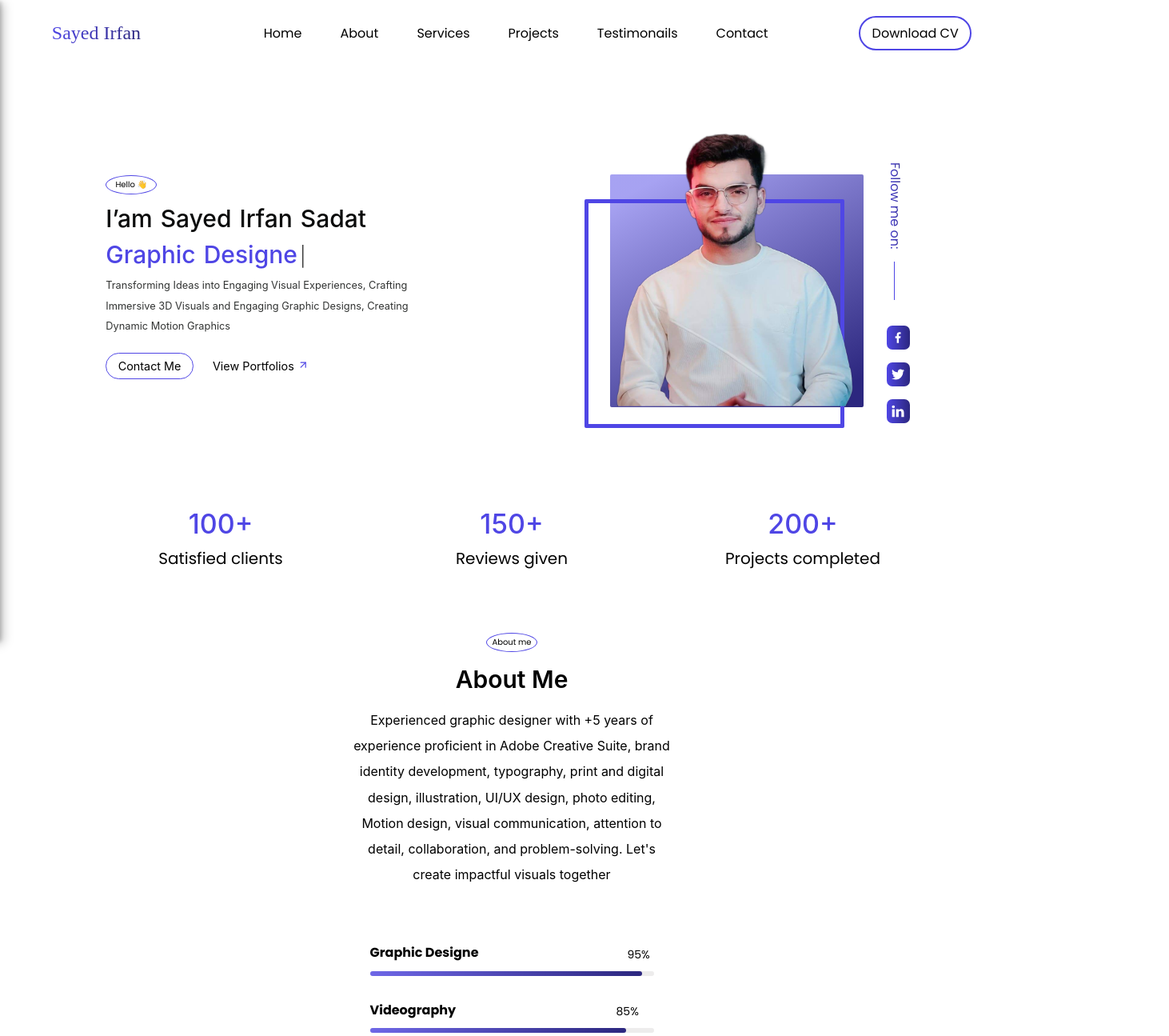
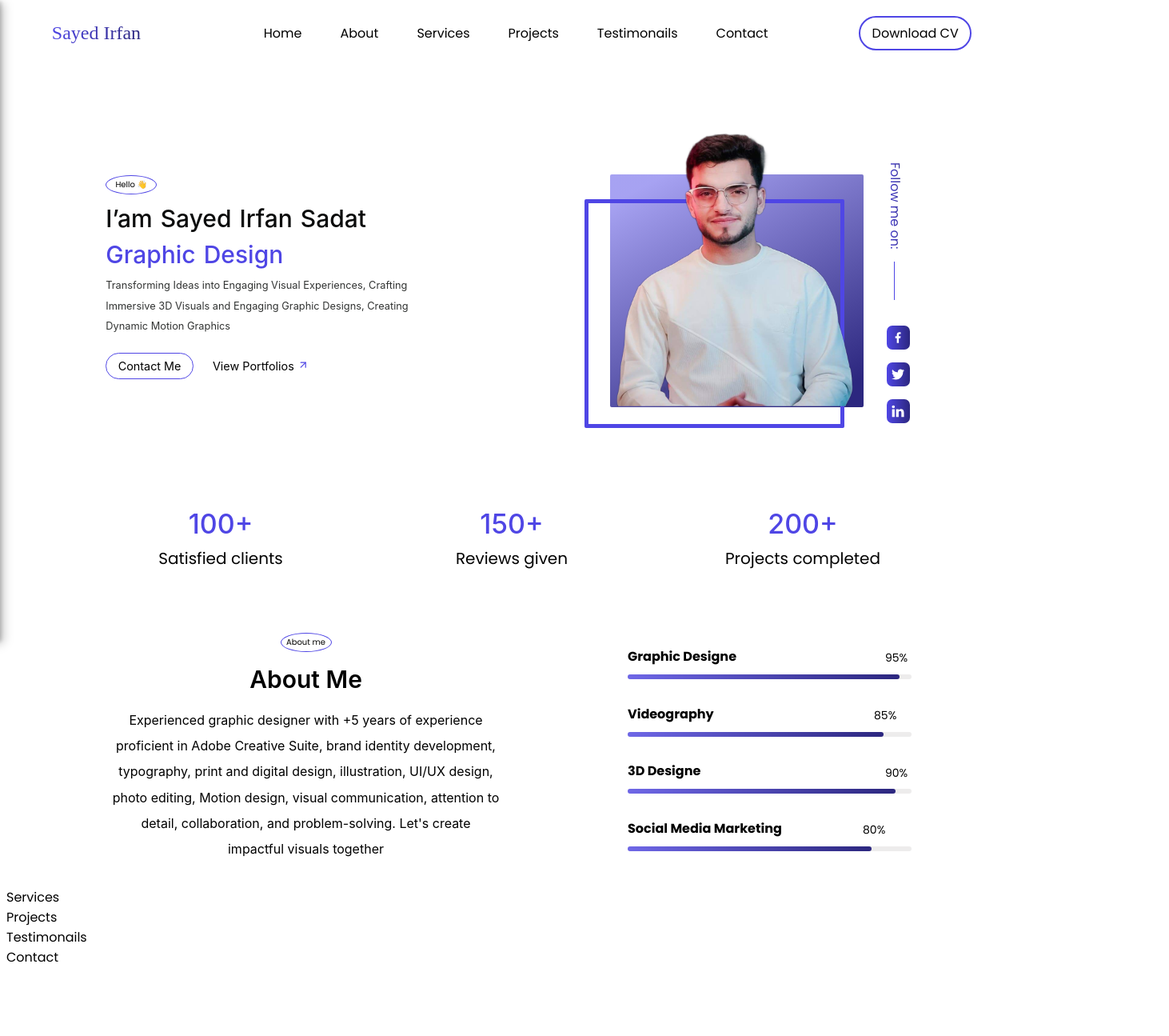
Before and after one commit to zainabturkmen/S-I-S, a React (Create React App) app: page / in a window 1280 px wide. Shown: the top 1295 px of the page at 80% size, 1462 px wide, since content can reach past the window. After the commit the page ends 1217 px from the top, so only its background shows below. Built offline with nearby package versions, Linux system fonts and the light colour scheme; a web font is replaced by a local one.

Commit message:
adding updates

```diff
--- a/src/components/About.js
+++ b/src/components/About.js
@@ -156,6 +156,15 @@ const Wrapper = styled.div`
     left: 21em;
   }
 
+  @media (min-width: 1000px) {
+    .container {
+      display: flex;
+      flex-direction: row;
+      justify-content: space-around;
+      gap: 10em;
+      width: 1000px;
+    }
+  }
 `;
 
 export default About;
```
